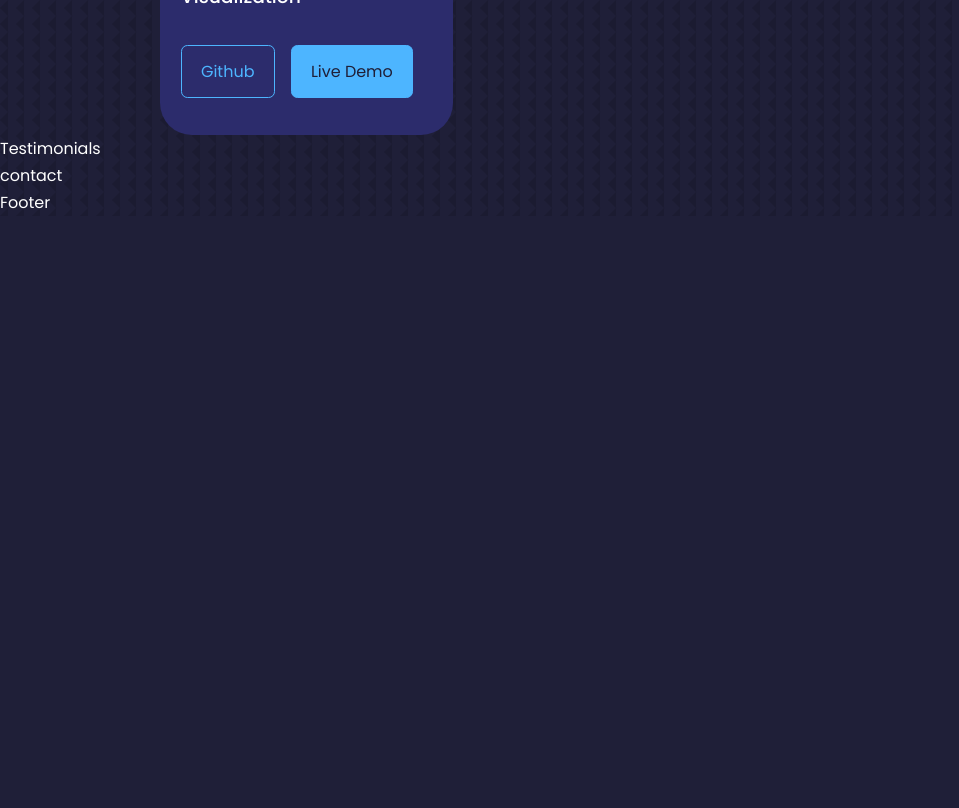
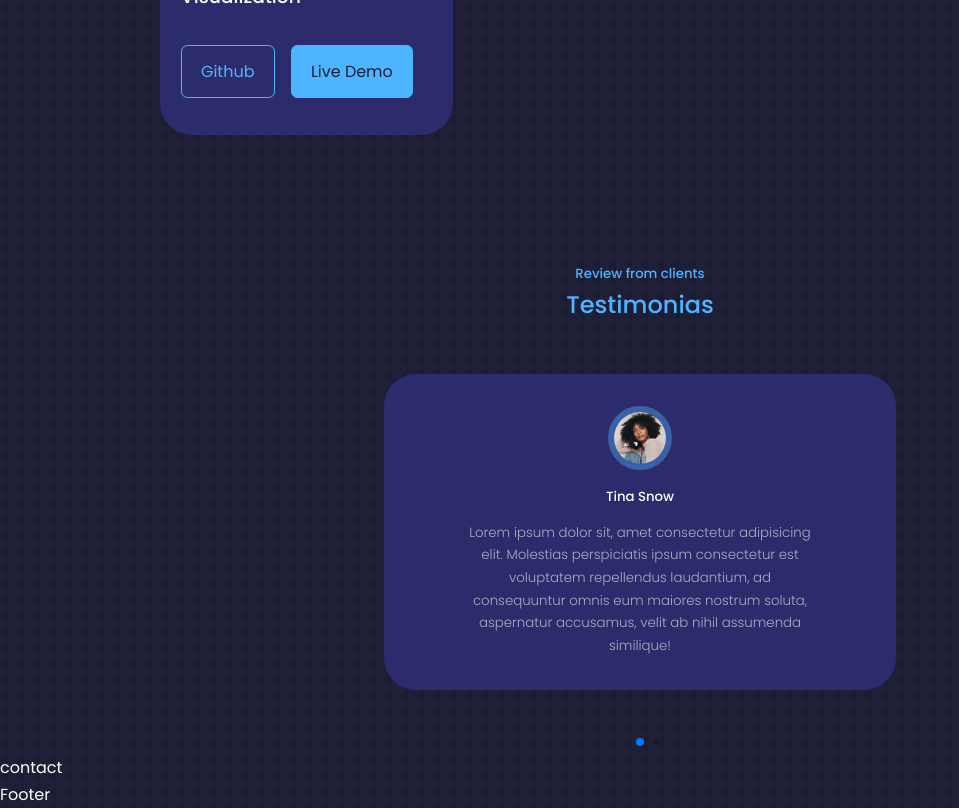
Before and after one commit to tribanj/newPortfolioDesign, a React (Create React App) app: page / in a window 1280 px wide. Shown: the part 4320-5128 px from the top of the page, without its empty margins (0-959 px from the left). Before the commit the page ends 4536 px from the top, so only its background shows below. Built offline with nearby package versions, Linux system fonts and the light colour scheme.

Commit message:
testimonial section is complete

```diff
--- a/package.json
+++ b/package.json
@@ -10,6 +10,7 @@
     "react-dom": "^18.2.0",
     "react-icons": "^4.10.1",
     "react-scripts": "5.0.1",
+    "swiper": "^10.2.0",
     "web-vitals": "^2.1.4"
   },
   "scripts": {
--- a/src/components/testimonials/Testimonials.css
+++ b/src/components/testimonials/Testimonials.css
@@ -0,0 +1,48 @@
+.container.testimonial__container {
+    width: 40%;
+    padding-bottom: 4rem;
+}
+
+.client__avatar {
+    width: 4rem;
+    aspect-ratio: 1/1;
+    overflow: hidden;
+    border-radius: 50%;
+    margin: 0 auto 1rem;
+    border: 0.4rem solid var(--color-primary-variant);
+}
+
+
+.testimonial {
+    background: var(--color-bg-variant);
+    text-align: center;
+    padding: 2rem;
+    border-radius: 2rem;
+    user-select: none;
+}
+
+.client__review {
+    color: var(--color-light);
+    font-weight: 300;
+    display: block;
+    width: 80%;
+    margin: 0.8rem auto 0;
+
+}
+
+@media screen and (max-width:1024px) {
+    .container.testimonial__container{
+        width: 60%;
+
+    }
+}
+@media screen and (max-width:600px) {
+    .container.testimonial__container{
+        width: var(--container-width-sm);
+    }
+
+    .client__review{
+        width: var(--container-width-sm);
+    }
+
+}
--- a/src/components/testimonials/Testimonials.jsx
+++ b/src/components/testimonials/Testimonials.jsx
@@ -1,9 +1,74 @@
-import React from 'react'
-import './Testimonials.css'
+import "./Testimonials.css";
+import AVTR1 from "../../assets/avatar1.jpg";
+import AVTR2 from "../../assets/avatar2.jpg";
+import AVTR3 from "../../assets/avatar3.jpg";
+import AVTR4 from "../../assets/avatar4.jpg";
+
+// Import Swiper React components
+import { Swiper, SwiperSlide } from "swiper/react";
+
+// Import Swiper styles
+import "swiper/css";
+import "swiper/css/pagination";
+
+// import required modules
+import { Pagination } from "swiper/modules";
+
+const tdata = [
+  {
+    avatar: AVTR1,
+    name: "Tina Snow",
+    review:
+      "Lorem ipsum dolor sit, amet consectetur adipisicing elit. Molestias perspiciatis ipsum consectetur est voluptatem repellendus laudantium, ad consequuntur omnis eum maiores nostrum soluta, aspernatur accusamus, velit ab nihil assumenda similique! ",
+  },
+  {
+    avatar: AVTR2,
+    name: "Tina Snow",
+    review:
+      "Lorem ipsum dolor sit, amet consectetur adipisicing elit. Molestias perspiciatis ipsum consectetur est voluptatem repellendus laudantium, ad consequuntur omnis eum maiores nostrum soluta, aspernatur accusamus, velit ab nihil assumenda similique! ",
+  },
+  {
+    avatar: AVTR3,
+    name: "Tina Snow",
+    review:
+      "Lorem ipsum dolor sit, amet consectetur adipisicing elit. Molestias perspiciatis ipsum consectetur est voluptatem repellendus laudantium, ad consequuntur omnis eum maiores nostrum soluta, aspernatur accusamus, velit ab nihil assumenda similique! ",
+  },
+  {
+    avatar: AVTR4,
+    name: "Tina Snow",
+    review:
+      "Lorem ipsum dolor sit, amet consectetur adipisicing elit. Molestias perspiciatis ipsum consectetur est voluptatem repellendus laudantium, ad consequuntur omnis eum maiores nostrum soluta, aspernatur accusamus, velit ab nihil assumenda similique! ",
+  },
+];
 const Testimonials = () => {
   return (
-    <div>Testimonials</div>
-  )
-}
+    <>
 
-export default Testimonials
+      <section id="testimonials">
+        <h5>Review from clients</h5>
+        <h2>Testimonias</h2>
+
+        <Swiper className="container testimonial__container mySwiper"
+         pagination={{
+          dynamicBullets: true,
+        }}
+        modules={[Pagination]}
+        >
+          {tdata.map(({ avatar, name, review }, index) => {
+            return (
+              <SwiperSlide className="testimonial" key={index}>
+                <div className="client__avatar">
+                  <img src={avatar} alt="avtr" />
+                </div>
+                <h5 className="client__name">{name}</h5>
+                <small className="client__review">{review}</small>
+              </SwiperSlide>
+            );
+          })}
+        </Swiper>
+      </section>
+    </>
+  );
+};
+
+export default Testimonials;
```
Also changed, not shown: 1 other file (tests, documents, lock files or other folders).
